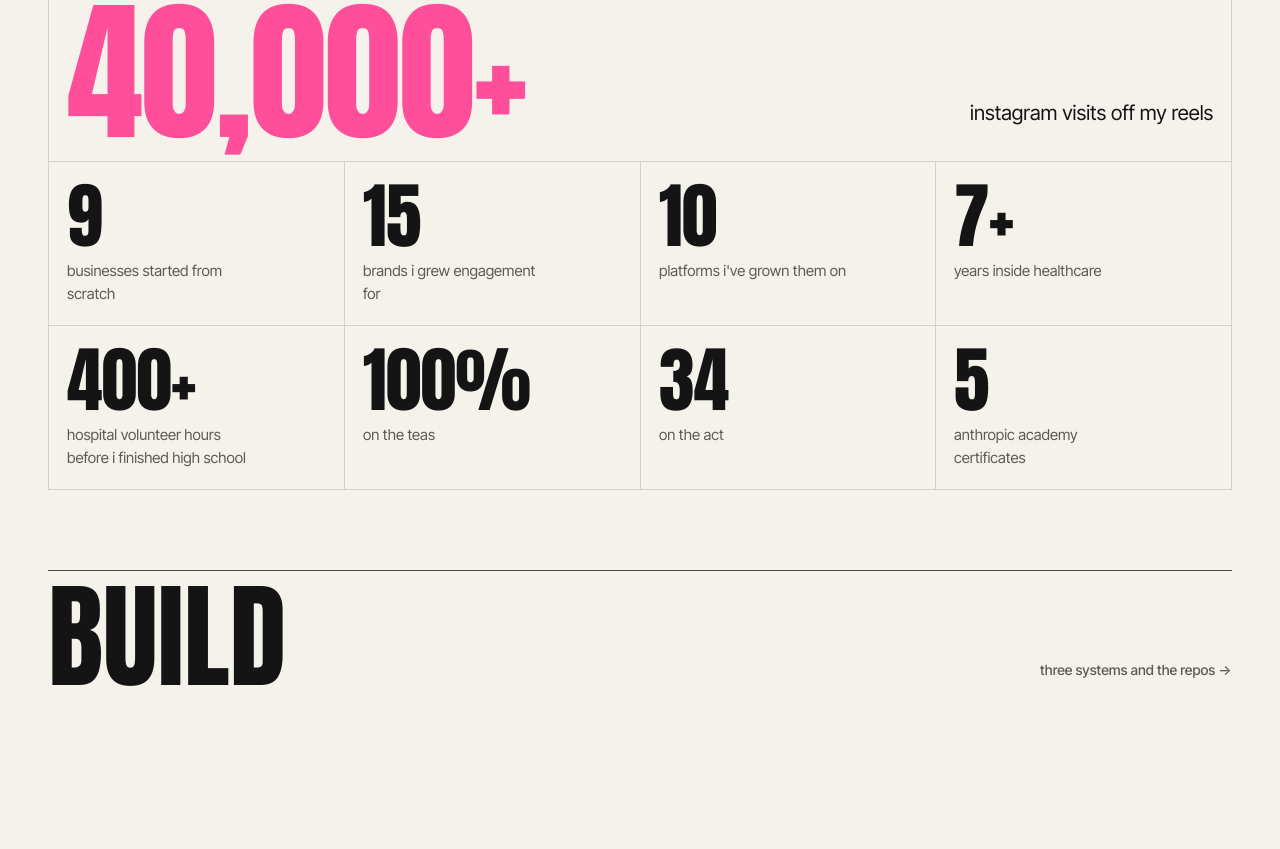
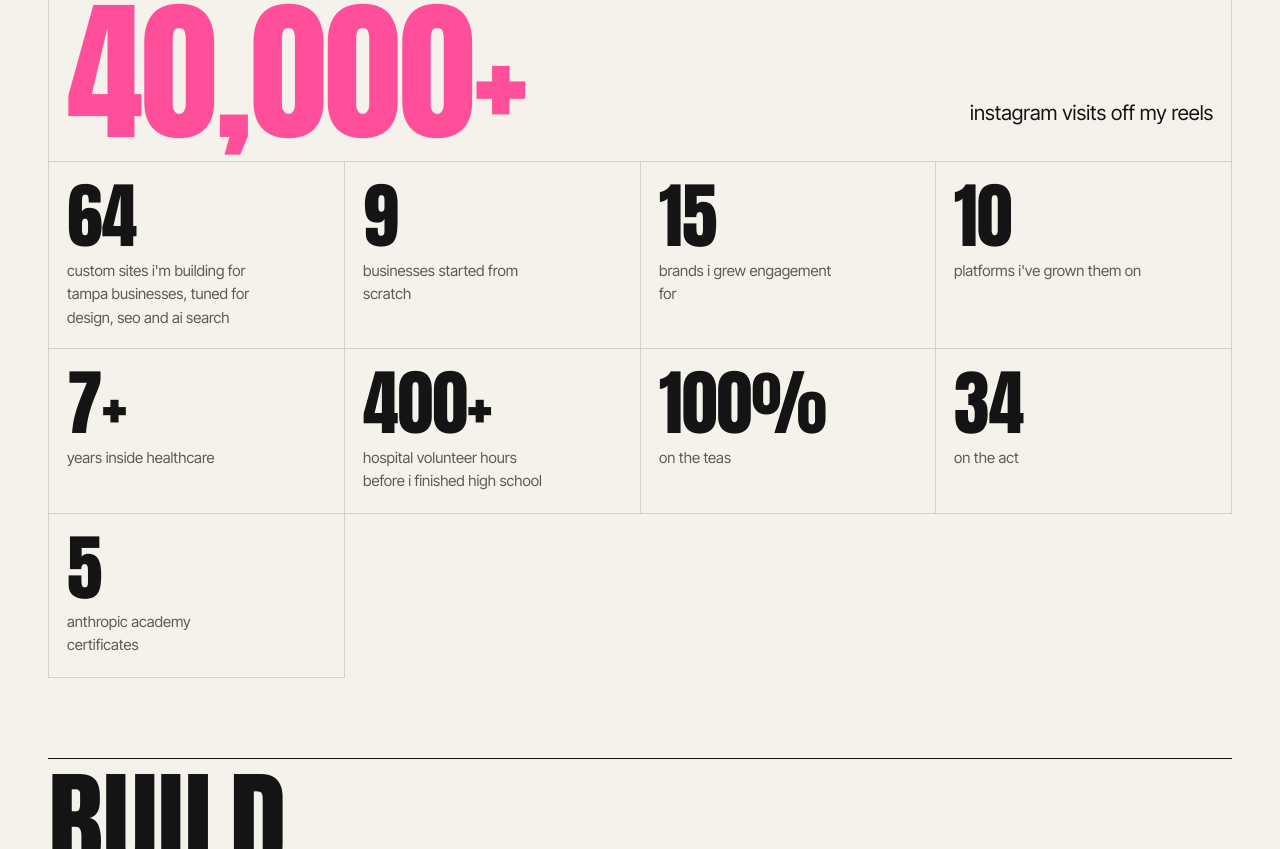
Before and after one commit to simibharaj/simibharaj.github.io, a plain HTML site: page index.html in a window 1280 px wide. Shown: the part 1109-1958 px from the top of the page. Before the commit the page ends 1838 px from the top, so only its background shows below. Drawn offline with Linux system fonts and the light colour scheme.

Commit message:
Add Tampa custom sites stat

```diff
--- a/index.html
+++ b/index.html
@@ -225,6 +225,7 @@ section.nx{padding-top:0}
       <div class="big" data-build><b data-count="1000" data-suffix="+">0</b><span>hours building with ai</span></div>
       <div class="big" data-build><b data-count="24000" data-suffix="+">0</b><span>prompts written and tested</span></div>
       <div class="big pk" data-build><b data-count="40000" data-suffix="+">0</b><span>instagram visits off my reels</span></div>
+      <div class="cell" data-build><b data-count="64">0</b><span>custom sites i'm building for tampa businesses, tuned for design, seo and ai search</span></div>
       <div class="cell" data-build><b data-count="9">0</b><span>businesses started from scratch</span></div>
       <div class="cell" data-build><b data-count="15">0</b><span>brands i grew engagement for</span></div>
       <div class="cell" data-build><b data-count="10">0</b><span>platforms i've grown them on</span></div>
```
